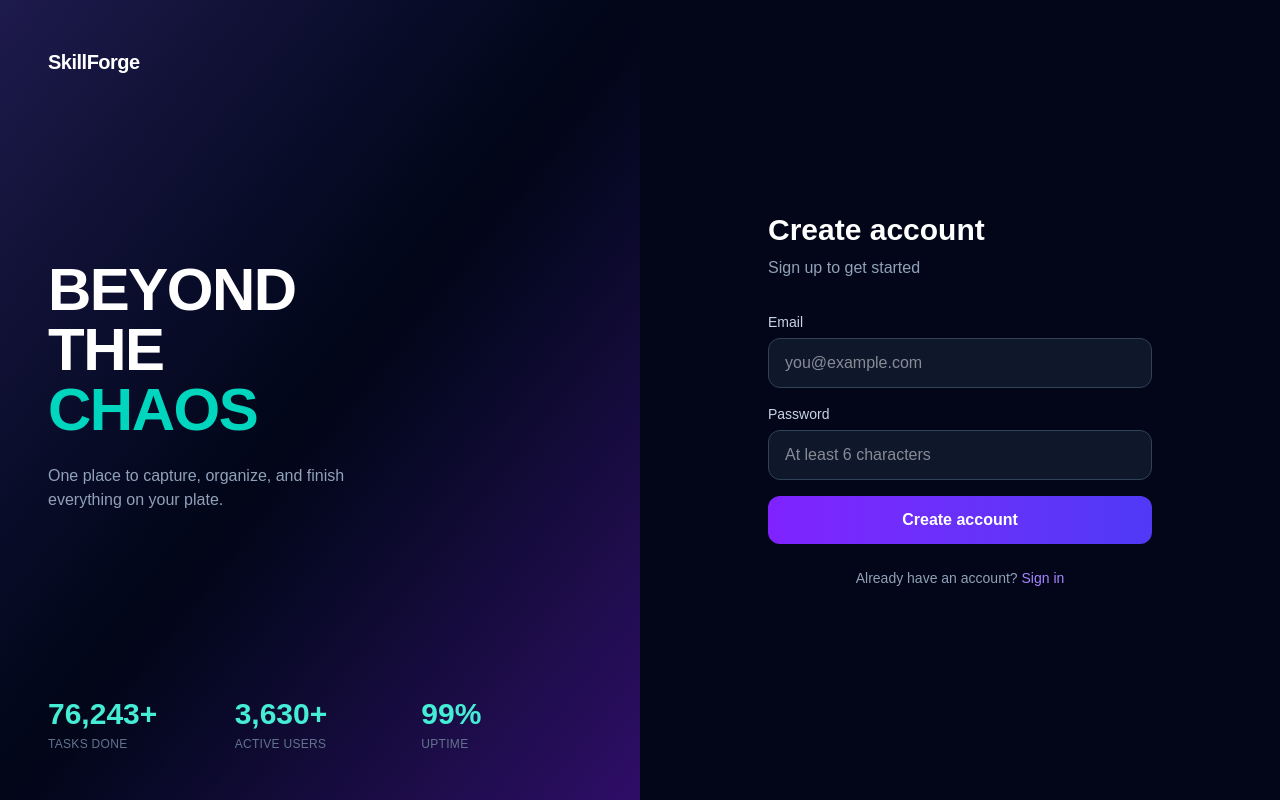
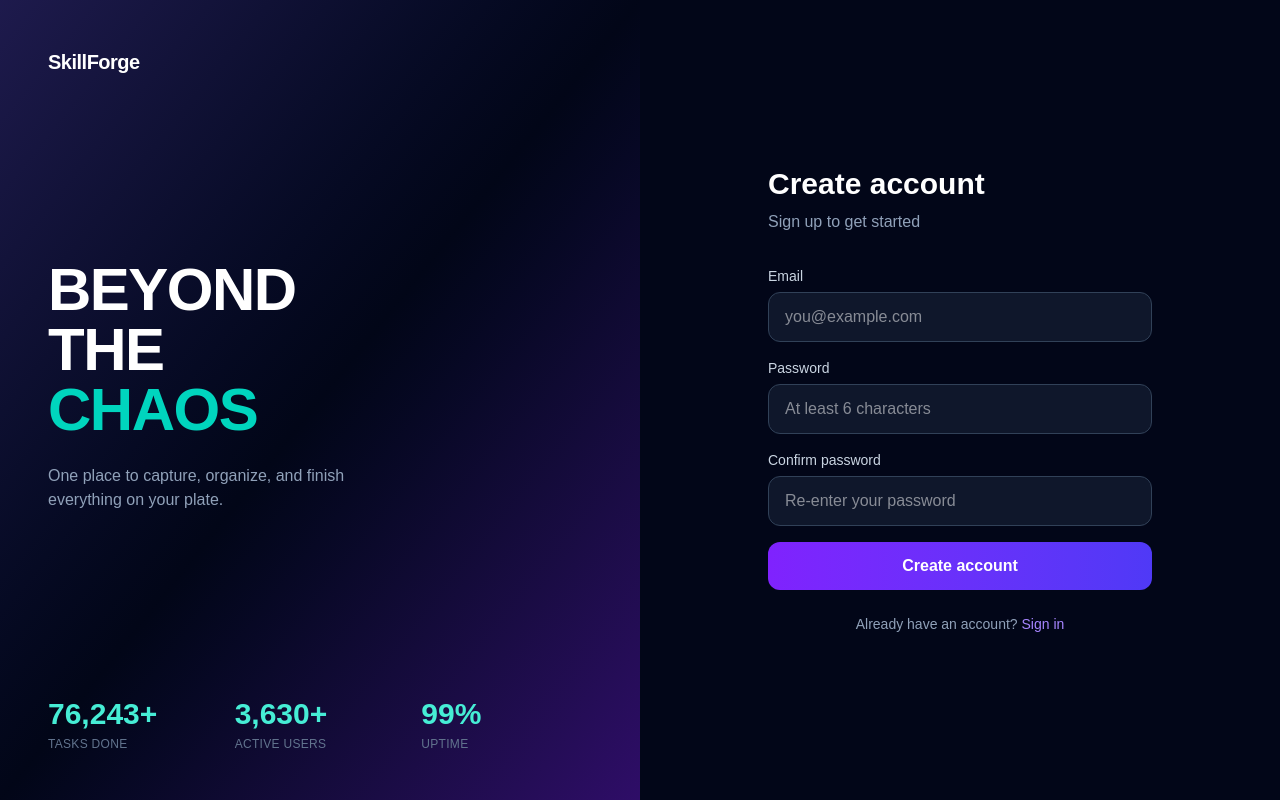
Before and after one commit to abdnad-ai/internship-roadmap, a Next.js app in the folder next.js-projects/week-3-task-manager-web/: page /register in a window 1280 px wide. Built offline with nearby package versions, Linux system fonts and the light colour scheme.

Commit message:
Use apiFetch instead of local API_BASE and add password confirmation to register page

```diff
--- a/next.js-projects/week-3-task-manager-web/app/register/page.js
+++ b/next.js-projects/week-3-task-manager-web/app/register/page.js
@@ -3,26 +3,30 @@
 import { useState } from "react";
 import { useRouter } from "next/navigation";
 import Link from "next/link";
-import { saveTokens } from "../lib/api";
+import { saveTokens, apiFetch } from "../lib/api";
 import AuthSidePanel from "../components/AuthSidePanel";
-
-const API_BASE = "http://localhost:3001";
 
 export default function RegisterPage() {
   const router = useRouter();
   const [email, setEmail] = useState("");
-  const [password, setPassword] = useState("");
-  const [error, setError] = useState("");
+ const [password, setPassword] = useState("");
+  const [confirmPassword, setConfirmPassword] = useState("");  const [error, setError] = useState("");
   const [loading, setLoading] = useState(false);
 
   async function handleSubmit(e) {
-    e.preventDefault();
-    setError("");
+   e.preventDefault();
+   setError("");
+
+    if (password !== confirmPassword) {
+      setError("Passwords do not match.");
+      return;
+    }
+
     setLoading(true);
+
     try {
-      const res = await fetch(`${API_BASE}/auth/register`, {
+      const res = await apiFetch("/auth/register", {
         method: "POST",
-        headers: { "Content-Type": "application/json" },
         body: JSON.stringify({ email, password }),
       });
       const data = await res.json();
@@ -76,6 +80,16 @@ export default function RegisterPage() {
                 className="w-full rounded-xl border border-slate-700 bg-slate-900 px-4 py-3 text-white outline-none transition focus:border-violet-500 focus:ring-2 focus:ring-violet-500/30"
               />
             </div>
+            <div>
+              <label className="mb-1.5 block text-sm text-slate-300">Confirm password</label>
+              <input
+                type="password"
+                value={confirmPassword}
+                onChange={(e) => setConfirmPassword(e.target.value)}
+                placeholder="Re-enter your password"
+                className="w-full rounded-xl border border-slate-700 bg-slate-900 px-4 py-3 text-white outline-none transition focus:border-violet-500 focus:ring-2 focus:ring-violet-500/30"
+              />
+            </div>
             <button
               onClick={handleSubmit}
               disabled={loading}
```
